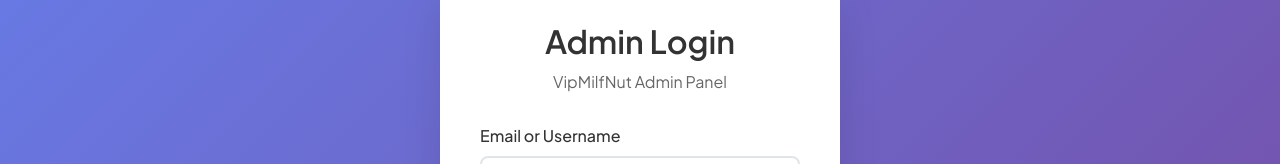
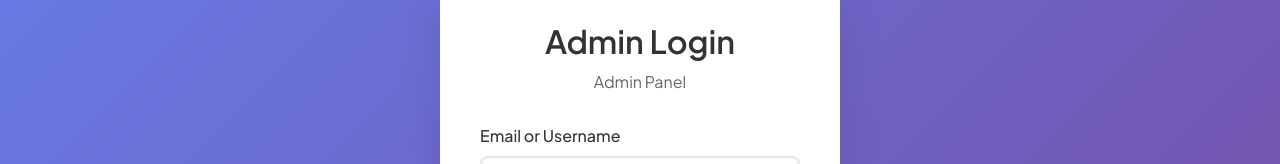
Before and after one commit to Arjunpuri83021/vip-next, a Next.js app: page /admin in a window 1280 px wide. Shown: the part 204-368 px from the top of the page. Built offline with nearby package versions, Linux system fonts and the light colour scheme.

Commit message:
somethink update

```diff
--- a/app/admin/page.js
+++ b/app/admin/page.js
@@ -41,7 +41,7 @@
       <div className="admin-login-card">
         <div className="admin-login-header">
           <h2>Admin Login</h2>
-          <p>VipMilfNut Admin Panel</p>
+          <p>Admin Panel</p>
         </div>
         <form onSubmit={handleLogin} className="admin-login-form">
           <div className="form-group">
```
